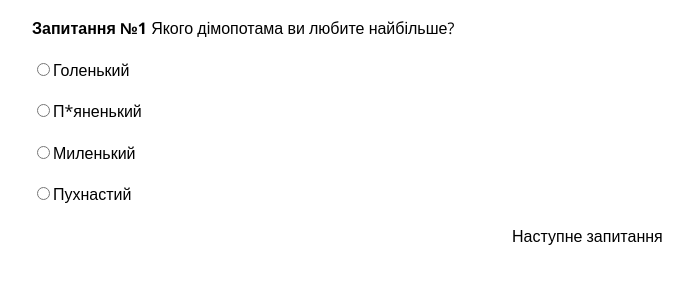
After one commit to Dark-on/abi-compas, a Flask app: page /abi-test in a window 1280 px wide. The commit adds this page. Shown: the top 300 px of the page, without its empty margins (128-821 px from the left). Run offline with Flask 2, Linux system fonts and the light colour scheme.

Commit message:
added abi-test.html and some scripts

```diff
--- a/app/routes.py
+++ b/app/routes.py
@@ -11,10 +11,10 @@ def index():
     return render_template('index.html')
 
 
-@application.route('/spec-test')
-def spec_test():
+@application.route('/abi-test')
+def abi_test():
 
-    return render_template('spec-test.html')
+    return render_template('abi-test.html')
 
 
 @application.route('/filter-universities')
--- /dev/null
+++ b/app/static/assets/css/abi-test.css
@@ -0,0 +1,59 @@
+body{
+	margin: 0;
+	font-size: 16px;
+	font-family: 'Open Sans', sans-serif;
+	color: #000000;
+	line-height: 1.6;
+
+}
+
+
+*,
+*:before,
+*:after{
+	box-sizing: border-box;
+}
+
+h1,h2,h3,h4,h5,h6{
+	margin: 0;
+}
+a{
+	text-decoration: none;
+}
+::selection{
+	background-color: #70C6B9;
+	color:#fff;
+}
+::-webkit-scrollbar{
+	width: 15px;
+}
+::-webkit-scrollbar-track{
+	background-color: #d4d4d4;
+	box-shadow: 0 0 2px rgba(0, 0, 0, .2) inset;
+
+}
+::-webkit-scrollbar-thumb{
+	background-color:#70C6B9;
+	border-radius: 8px;
+	border: 3px solid #d4d4d4;
+}
+.container{
+	width: 80%;
+	margin: 0 auto;
+	padding: 0 2.5%;
+}
+
+/* ABI-TEST */
+.abi-test-inner{
+	display: grid;
+	grid-template-columns: 1fr 1fr;
+}
+.abi-test__item{
+	grid-column:-1/1;
+}
+.test-btn{
+	width: 50%;
+}
+.submit-btn{
+	width: 50%;
+}
--- a/app/static/assets/css/base-style.css
+++ b/app/static/assets/css/base-style.css
@@ -29,9 +29,12 @@ a{
 ::-webkit-scrollbar-track{
 	background-color: #d4d4d4;
 	box-shadow: 0 0 2px rgba(0, 0, 0, .2) inset;
+
 }
 ::-webkit-scrollbar-thumb{
 	background-color:#70C6B9;
+	border-radius: 8px;
+	border: 3px solid #d4d4d4;
 }
 .container{
 	width: 80%;
--- /dev/null
+++ b/app/static/assets/js/abi-test.js
@@ -0,0 +1,52 @@
+"use strict";
+window.addEventListener('DOMContentLoaded', function(){ //loaded html but no styles and so on
+	let elemIndex = 0,
+	/* get the buttons from html */
+	prevBut = document.getElementById('prev-btn'),
+	nextBut = document.getElementById('next-btn'),
+	submitBtn = document.getElementById('submit-btn');
+	showElem(elemIndex); // show first elem
+
+	/* calls the function and increases the element index by 1 */
+	prevBut.onclick = function() {
+		showElem(elemIndex -=1 );
+	}
+	/* calls the function and decreases the element index by 1 */
+	nextBut.onclick = function() {
+		showElem(elemIndex +=1 );
+	}
+
+	/* function that shows an element */
+	function showElem(n){
+		let elements = document.querySelectorAll('.abi-test__item');
+
+		if(n < 0) elemIndex = 0;
+		if(n > elements.length - 1) elemIndex = elements.length - 1;
+
+		/* style-changing conditions */
+		switch(n){
+			case 0:
+				prevBut.style.display = 'none';
+				nextBut.style.gridColumn = '2/3';
+				submitBtn.style.display = 'none';
+				break;
+			case elements.length - 1:
+				nextBut.style.display = 'none';
+				submitBtn.style.display = 'block';
+				break;
+			default:
+				prevBut.style.display = 'block';
+				nextBut.style.display = 'block';
+				prevBut.style.gridColumn = '1/2';
+				nextBut.style.gridColumn = '2/3';
+				submitBtn.style.display = 'none';
+		}
+
+		/* display:none all elements */
+		for (let i = 0; i < elements.length; i++ ){
+			elements[i].style.display = "none";
+		}
+		/* show elem with curent index */
+		elements[elemIndex].style.display = "block";
+	}
+});
--- /dev/null
+++ b/app/templates/abi-test.html
@@ -0,0 +1,46 @@
+<!DOCTYPE html>
+<html lang="uk">
+<head>
+	<meta charset="UTF-8">
+	<title>Test</title>
+	<meta name="viewport" content="width=device-width, initial-scale=1">
+	<link rel="stylesheet" href="../assets/css/abi-test.css">
+	<link href="https://fonts.googleapis.com/css?family=Open+Sans:400,700&display=swap&subset=cyrillic" rel="stylesheet">
+	<script src="../assets/js/abi-test.js"></script>
+</head>
+<body>
+	<div class="container">
+		<form action="#" method="post" class="abi-test">
+			<div class="abi-test-inner">
+				<div class="abi-test__item">
+					<p><b>Запитання №1</b> Якого дімопотама ви любите найбільше?</p>
+					<p><input type="radio" name="dimopotam" value="Голенький">Голенький</p>
+					<p><input type="radio" name="dimopotam" value="П*яненький">П*яненький</p>
+					<p><input type="radio" name="dimopotam" value="Миленький">Миленький</p>
+					<p><input type="radio" name="dimopotam" value="Пухнастий">Пухнастий</p>
+				</div>
+				<div class="abi-test__item">
+					<p><b>Запитання №2</b> Якого олегатора ви любите найбільше?</p>
+					<p><input type="radio" name="olegator" value="Кусючий">Кусючий</p>
+					<p><input type="radio" name="olegator" value="Кучерявенький">Кучерявенький</p>
+					<p><input type="radio" name="olegator" value="Взбударажений">Взбударажений</p>
+					<p><input type="radio" name="olegator" value="Зубастий">Зубастий</p>
+				</div>
+				<div class="abi-test__item">
+					<p><b>Запитання №3</b> Яку світлану ви любите найбільше?</p>
+					<p><input type="radio" name="svitlana" value="Відважна">Відважна</p>
+					<p><input type="radio" name="svitlana" value="Математична">Математична</p>
+					<p><input type="radio" name="svitlana" value="Закохана у дімопотама">Закохана у дімопотама</p>
+					<p><input type="radio" name="svitlana" value="Намана">Намана</p>
+				</div>
+				<a class="test-btn" id = "prev-btn">Попереднє запитання</a>
+				<a class="test-btn" id = "next-btn">Наступне запитання</a>
+				<INPUT id = "submit-btn" type="submit" value="Відправити відповіді" class="submit-btn"/>
+			</div>
+
+		</form>
+	</div>
+
+
+</body>
+</html>
```
Also changed, not shown: app/static/assets/css/dark-theme.css (added, +26 -0 lines), app/static/assets/css/index-style.css (+9 -0 lines), app/static/assets/js/change-theme.js (+19 -11 lines), app/static/assets/js/timer.js (added, +42 -0 lines), app/templates/base.html (+12 -9 lines).
